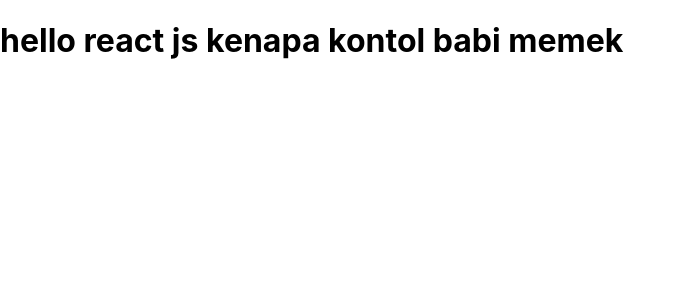
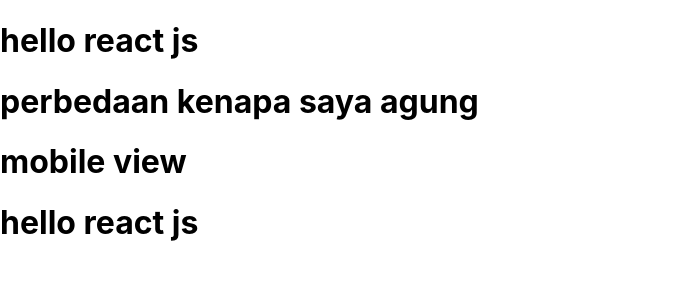
Before and after one commit to Griswalde/ANT-Company-Portofolio, a React (Create React App) app: page / in a window 1280 px wide. Shown: the top 300 px of the page, without its empty margins (0-684 px from the left). Built offline with nearby package versions, Linux system fonts and the light colour scheme.

Commit message:
adding new text

```diff
--- a/src/App.js
+++ b/src/App.js
@@ -2,7 +2,12 @@
 
 const App = ()=>{
   return(
-    <h1> hello react js kenapa kontol babi memek </h1>
+    <>
+    <h1> hello react js  </h1>
+    <h1> perbedaan kenapa saya agung  </h1>
+    <h1> mobile view </h1>
+    <h1> hello react js  </h1>
+    </>
   );
 }
 
```
